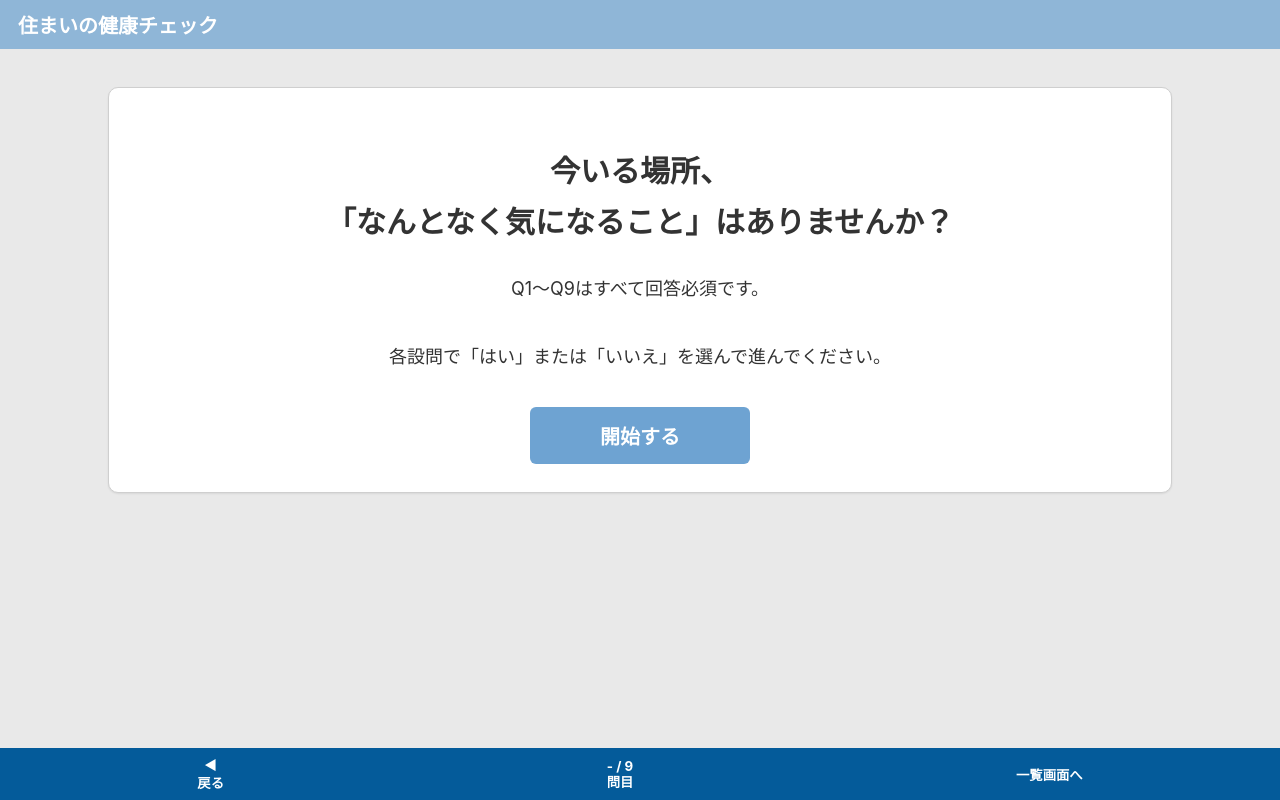
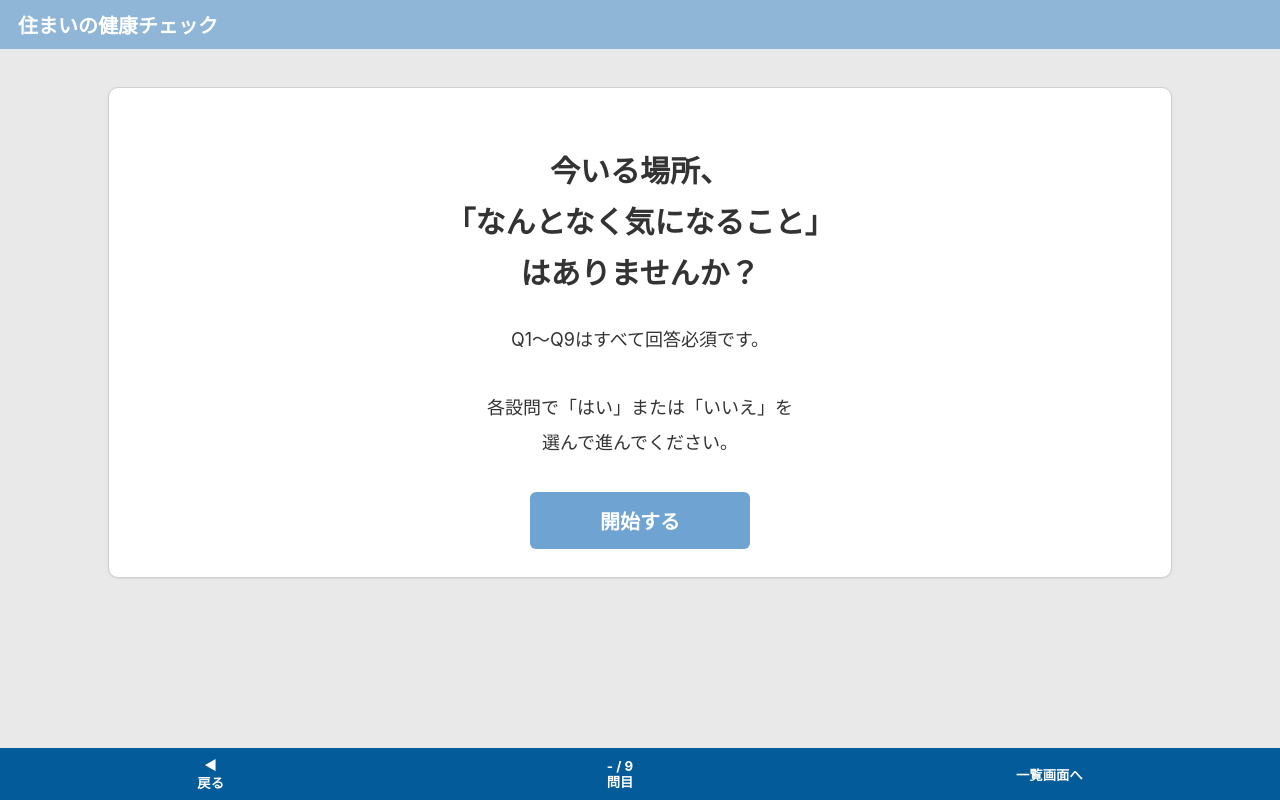
Before and after one commit to KMRa7/Dowsersumai, a plain HTML site: page index.html in a window 1280 px wide. Drawn offline with Linux system fonts and the light colour scheme.

Commit message:
Update index.html

```diff
--- a/index.html
+++ b/index.html
@@ -281,8 +281,8 @@
     <div class="content">
       <section id="introScreen" class="screen active">
         <div class="card" style="margin-top:18px;">
-          <div class="intro-title">今いる場所、<br>「なんとなく気になること」はありませんか？</div>
-          <div class="intro-sub">Q1〜Q9はすべて回答必須です。<br><br>各設問で「はい」または「いいえ」を選んで進んでください。</div>
+          <div class="intro-title">今いる場所、<br>「なんとなく気になること」<br>はありませんか？</div>
+          <div class="intro-sub">Q1〜Q9はすべて回答必須です。<br><br>各設問で「はい」または「いいえ」を<br>選んで進んでください。</div>
           <div class="start-wrap">
             <button id="startButton" class="start-button" type="button">開始する</button>
           </div>
```
